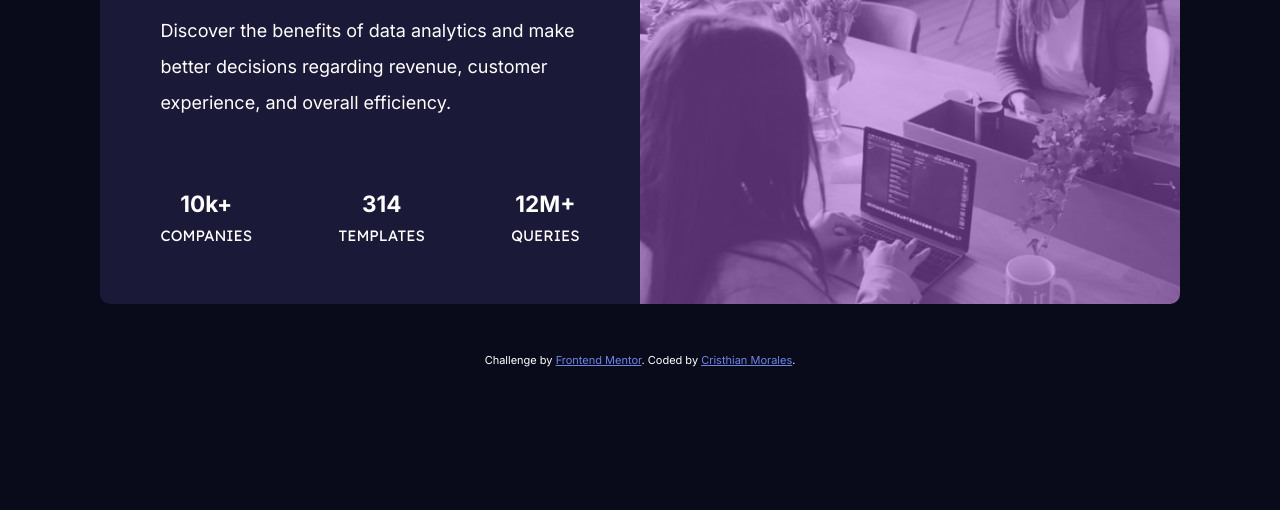
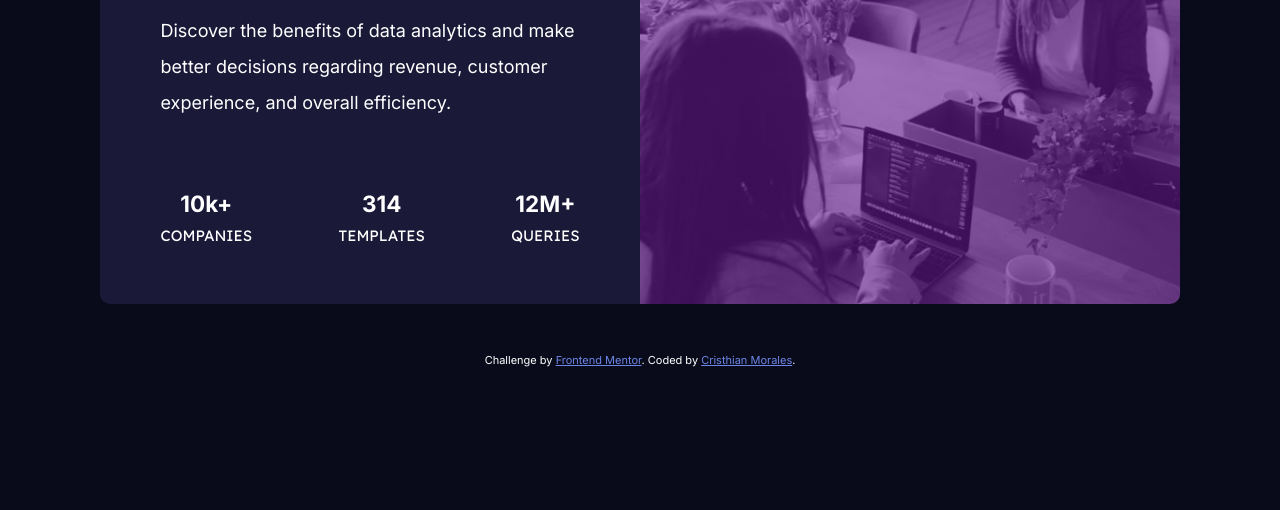
Before and after one commit to Camoralesh27/stats-preview-card-component-main, a plain HTML site: page index.html in a window 1280 px wide. Shown: the part 290-800 px from the top of the page. Drawn offline with Linux system fonts and the light colour scheme.

Commit message:
adding custom propertie for overlay

```diff
--- a/styles/style.css
+++ b/styles/style.css
@@ -7,6 +7,9 @@
     --darkDesaturatedBlue: hsl(244, 38%, 16%);
     /* accent */
     --softViolet: hsl(277, 64%, 61%);
+    /* overlay */
+    --overlay: hsla(277, 72%, 33%, 0.6);
+
     /* ----------------------- */
     /* main heading, stats */
     --white: hsl(0, 0%, 100%);
@@ -85,7 +88,7 @@ p {
 .card__image {
     width: 100%;
     height: 100%;
-    background-image: linear-gradient(hsla(277, 64%, 61%, 0.5),hsla(277, 64%, 61%, 0.5)),url(../images/image-header-mobile.jpg);
+    background-image: linear-gradient(var(--overlay),var(--overlay)),url(../images/image-header-mobile.jpg);
     background-repeat: no-repeat;
     background-size: cover, cover;
     background-position: center, center;
```
